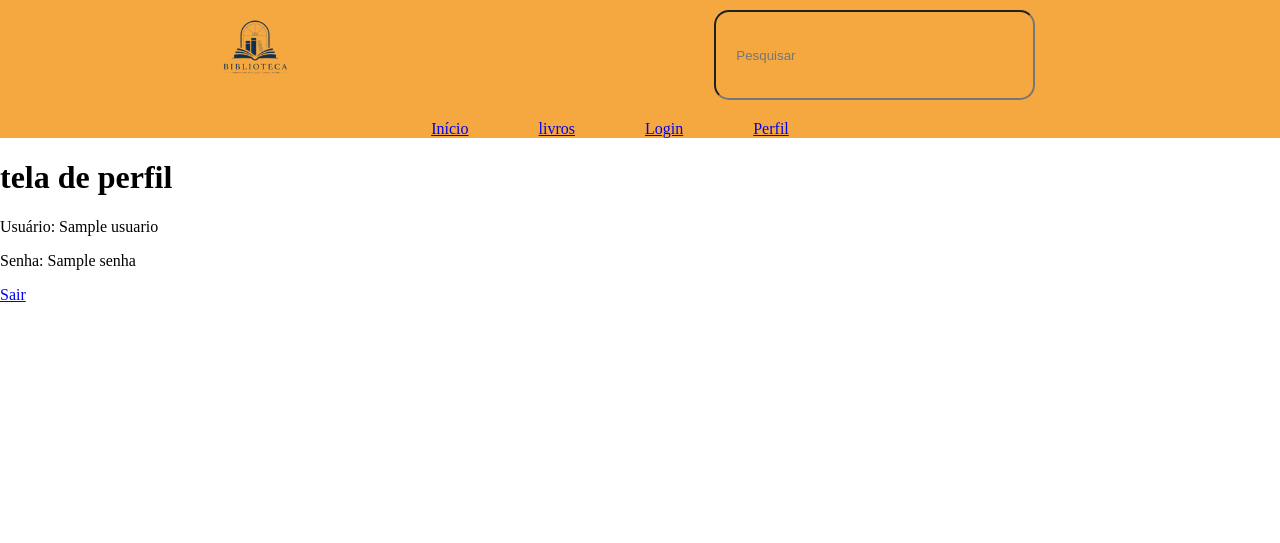
After one commit to marisants/sistema_biblioteca---PSI, a Flask app: template templates/perfil.html in a window 1280 px wide. The commit adds this page. Shown: the top 543 px of the page. Run offline with Flask 3, Linux system fonts and the light colour scheme; the template is opened without the code that fills it: most values are stand-ins (such as "Sample title", 1, 10 or a date in 2020).

Commit message:
tela de perfil/logolt

```diff
--- a/app.py
+++ b/app.py
@@ -62,11 +62,25 @@ def login():
         senha = request.form.get('senha')
 
         if user in usuarios and usuarios[user] == senha:
-            session[user] = user
+            session['usuario'] = user
             return redirect(url_for('index'))
 
         return redirect(url_for('login'))
     return render_template('login.html')
 
+@app.route('/perfil')
+def perfil():
+    if 'usuario' not in session:
+        return redirect(url_for('login'))
+
+    user = session['usuario']
+    senhaf ="*" * len(usuarios[user])
+    return render_template('perfil.html' , usuario=user , senha=senhaf)
+
+@app.route('/logout')
+def logout():
+    session.pop('usuario', None)
+    return redirect(url_for('login'))
+
 if __name__ == '__main__':
        app.run(debug=True)
--- a/templates/base.html
+++ b/templates/base.html
@@ -20,7 +20,8 @@
         <nav>
             <a href="#">Início</a>
             <a href="{{ url_for('cadastro_livros') }}">livros</a>
-            <a href="#">login</a>
+            <a href="{{ url_for('login') }}">Login</a>
+            <a href="{{ url_for('perfil') }}">Perfil</a>
             <a href="#"></a>
         </nav>
     </header>
--- a/templates/index.html
+++ b/templates/index.html
@@ -4,8 +4,7 @@
 
 {% block cont %}
 <img src="{{ url_for('static', filename='img/inicio.png') }}" alt="logo">
-<p>Lorem ipsum dolor sit amet, consectetur adipiscing elit. Sed do eiusmod tempor incididunt ut labore et dolore magna aliqua.
-Ut enim ad minim veniam, quis nostrud exercitation ullamco laboris nisi ut aliquip ex ea commodo consequat.</p>
+<p>oiii.</p>
 <a href="{{url_for('cadastro')}}">
     <button>Cadastre-se</button>
 </a>
--- /dev/null
+++ b/templates/perfil.html
@@ -0,0 +1,14 @@
+{% extends 'base.html' %}
+
+{% block cont %}
+
+    <h1>tela de perfil</h1>
+
+    <p>Usuário: {{ usuario }}</p>
+    <p>Senha: {{ senha }}</p>
+
+    <a href="{{ url_for('logout') }}">Sair</a>
+
+{% endblock %}
+
+<!-- FALTA O CSS -->
```
